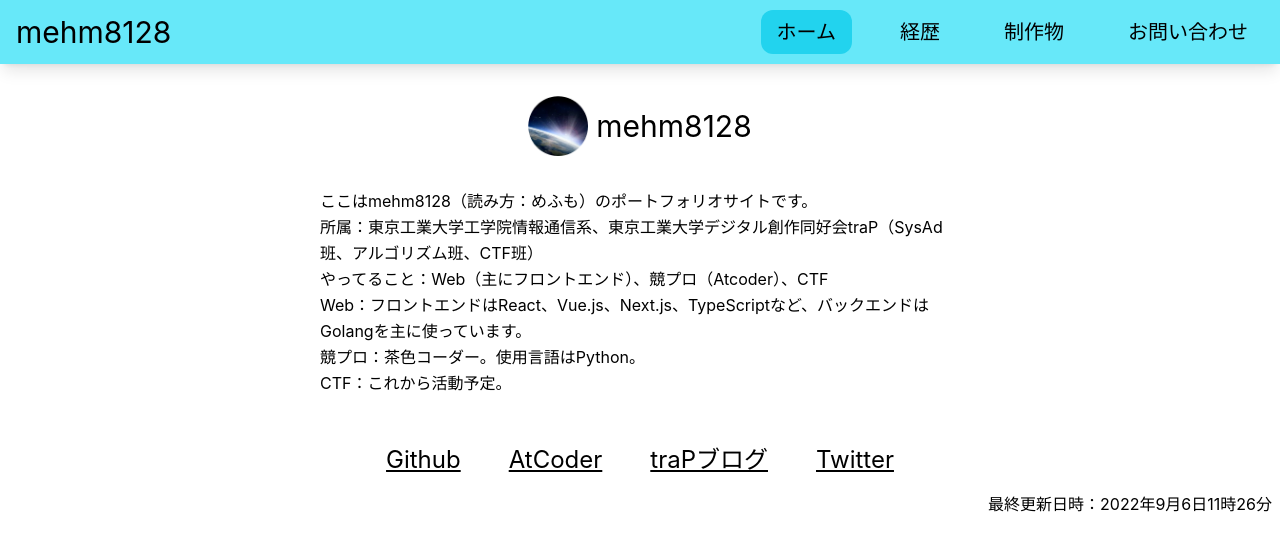
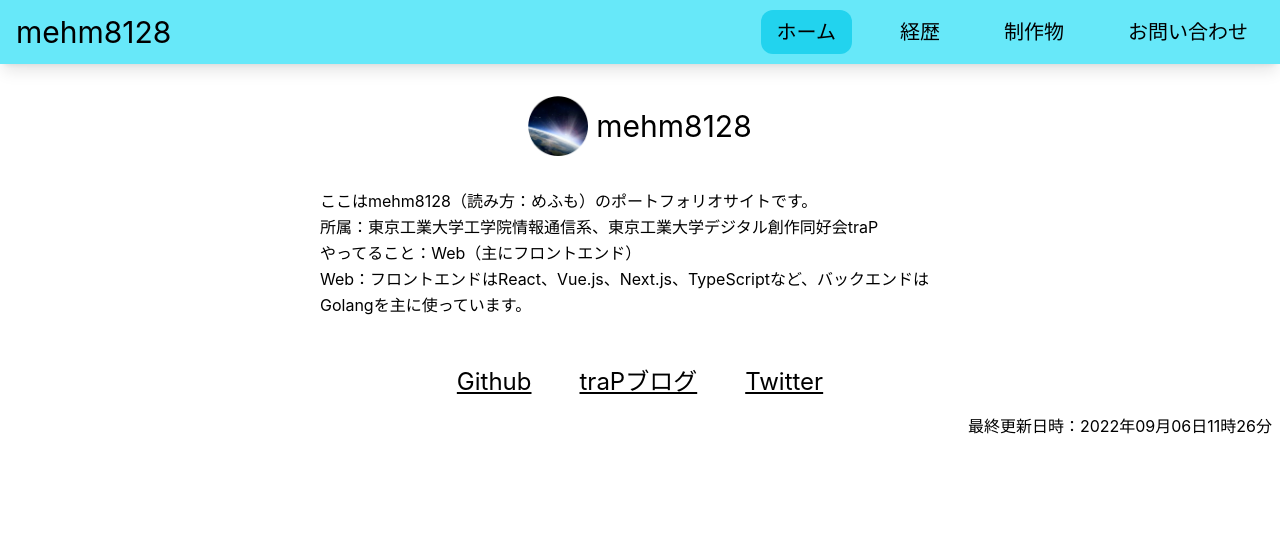
Before and after one commit to mehm8128/mehm8128-portfolio, a Next.js app: page / in a window 1280 px wide. Shown: the top 550 px of the page. Built offline with nearby package versions, Linux system fonts and the light colour scheme.

Commit message:
update introduction & background

```diff
--- a/src/components/Work.tsx
+++ b/src/components/Work.tsx
@@ -14,7 +14,7 @@ export const Work: React.FC<Props> = ({ work, setCurrentWork }) => {
 			{imagePath ? (
 				<Image alt='' className='object-cover' height={160} src={imagePath} width={320} />
 			) : (
-				<div className='h-37 flex items-center justify-center border'>画像なし</div>
+				<div className='flex h-36 items-center justify-center border'>画像なし</div>
 			)}
 			<h3 className='py-2 text-xl'>{title}</h3>
 			<p className='h-16' dangerouslySetInnerHTML={{ __html: description }} />
--- a/src/constants/links.ts
+++ b/src/constants/links.ts
@@ -1,6 +1,5 @@
 export const links = [
 	{ href: 'https://github.com/mehm8128', text: 'Github' },
-	{ href: 'https://atcoder.jp/users/mehm8128', text: 'AtCoder' },
 	{ href: 'https://trap.jp/author/mehm8128', text: 'traPブログ' },
 	{ href: 'https://twitter.com/mehm08128', text: 'Twitter' },
 ];
--- a/src/pages/background.tsx
+++ b/src/pages/background.tsx
@@ -34,6 +34,7 @@ const Background: NextPage = () => {
 						</li>
 						<li>7月 ISUCON12に参加。</li>
 						<li>9月 digicon-hackathonに参加。</li>
+						<li>11月～ ナンバーナインでフロントエンドエンジニアとしてインターンに参加。</li>
 					</ul>
 				</section>
 			</div>
--- a/src/pages/index.tsx
+++ b/src/pages/index.tsx
@@ -12,10 +12,15 @@ interface Props {
 const Home: NextPage<Props> = ({ updatedDate }) => {
 	const formattedDate = (stringDate: string) => {
 		const date = new Date(stringDate);
-		return `${date.getFullYear()}年${
-			date.getMonth() + 1
-		}月${date.getDate()}日${date.getHours()}時${date.getMinutes()}分`;
+		return `${date.getFullYear()}年${(date.getMonth() + 1).toString().padStart(2, '0')}月${date
+			.getDate()
+			.toString()
+			.padStart(2, '0')}日${date.getHours().toString().padStart(2, '0')}時${date
+			.getMinutes()
+			.toString()
+			.padStart(2, '0')}分`;
 	};
+
 	return (
 		<>
 			<section className='flex justify-center py-8'>
@@ -27,15 +32,11 @@ const Home: NextPage<Props> = ({ updatedDate }) => {
 			<div className='mx-auto w-4/5 leading-relaxed md:w-1/2'>
 				<p>ここはmehm8128（読み方：めふも）のポートフォリオサイトです。</p>
 				<ul>
-					<li>
-						所属：東京工業大学工学院情報通信系、東京工業大学デジタル創作同好会traP（SysAd班、アルゴリズム班、CTF班）
-					</li>
-					<li>やってること：Web（主にフロントエンド）、競プロ（Atcoder）、CTF</li>
+					<li>所属：東京工業大学工学院情報通信系、東京工業大学デジタル創作同好会traP</li>
+					<li>やってること：Web（主にフロントエンド）</li>
 					<li>
 						Web：フロントエンドはReact、Vue.js、Next.js、TypeScriptなど、バックエンドはGolangを主に使っています。
 					</li>
-					<li>競プロ：茶色コーダー。使用言語はPython。</li>
-					<li>CTF：これから活動予定。</li>
 				</ul>
 			</div>
 			<ul className='mt-12 flex flex-wrap justify-center gap-12 text-2xl'>
```
